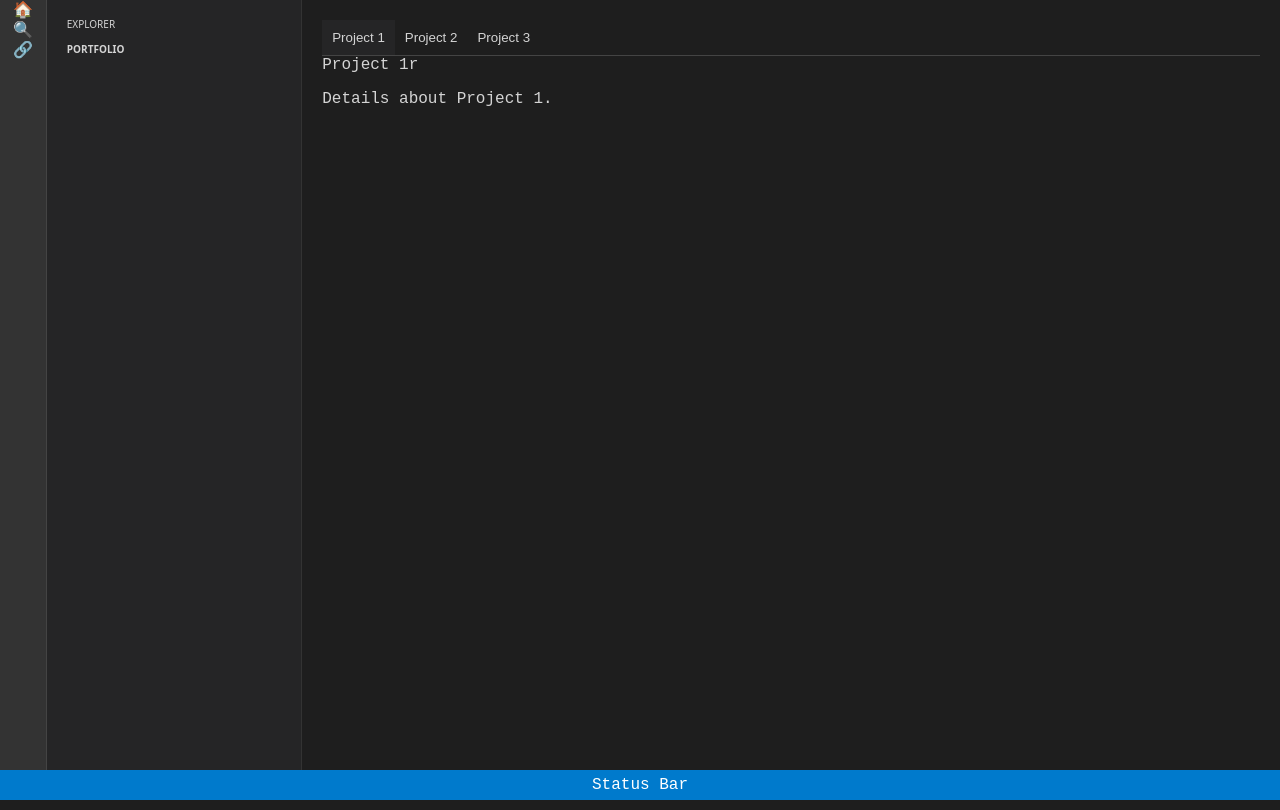
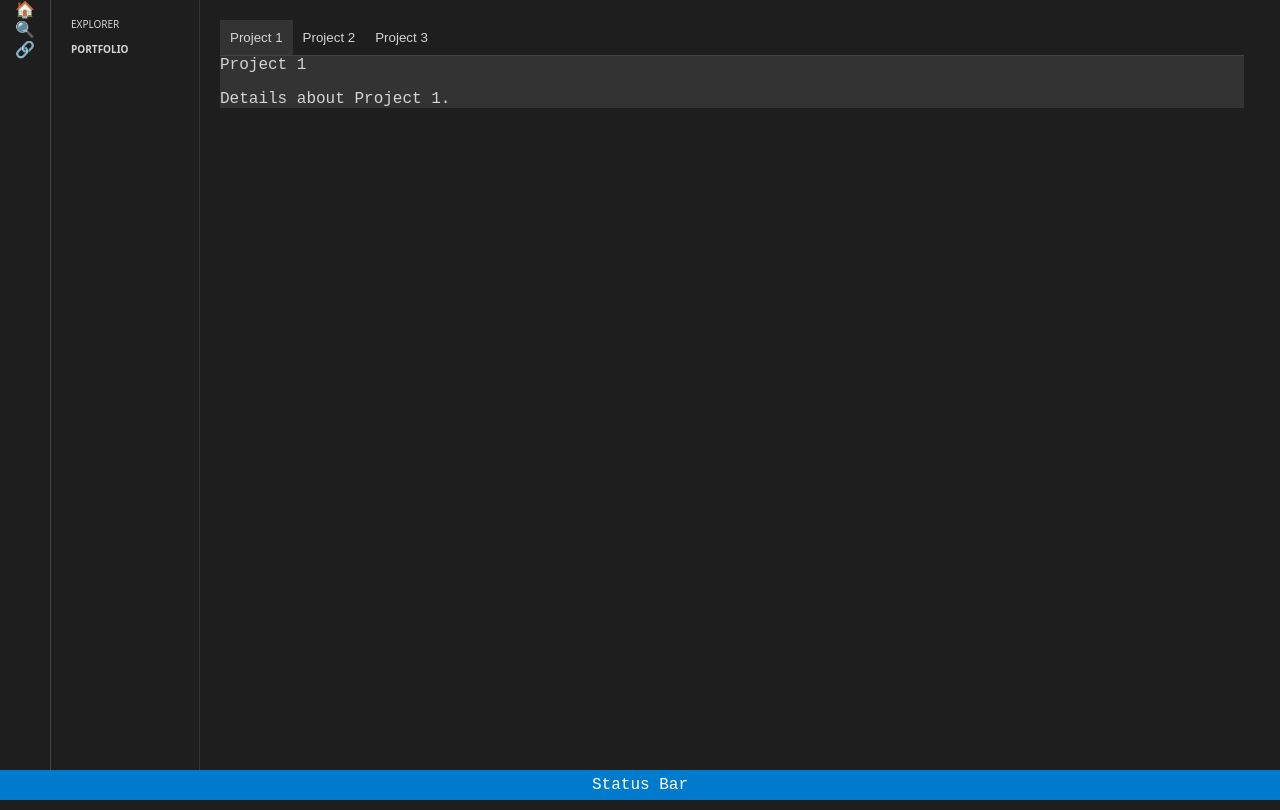
Before and after one commit to AnanyaGuntur8/portfolio, a plain HTML site: page index.html in a window 1280 px wide. Both pictures are taken after a click on the button "Project 1". Drawn offline with Linux system fonts and the light colour scheme.

Commit message:
commit to main

```diff
--- a/index.html
+++ b/index.html
@@ -24,7 +24,7 @@
                 <button class="tablink" onclick="openTab(event, 'tab3')">Project 3</button>
             </div>
             <div id="tab1" class="tabcontent">
-                <div class="header">Project 1r</div>
+                <div class="header">Project 1</div>
                 <div class="content">
                     <p>Details about Project 1.</p>
                 </div>
--- a/scripts.js
+++ b/scripts.js
@@ -2,6 +2,7 @@ function toggleSidebar() {
     const sidebar = document.querySelector('.sidebar');
     sidebar.classList.toggle('hidden');
 }
+
 
 function openTab(evt, tabName) {
     var i, tabcontent, tablinks;
--- a/styles.css
+++ b/styles.css
@@ -13,11 +13,12 @@ body, html {
 .vscode {
     display: flex;
     height: calc(100vh - 30px);
+    position: relative; /* Ensures the sidebar toggle works correctly */
 }
 
 .activity-bar {
     width: 50px;
-    background-color: #333;
+    background-color: #1e1e1e;
     display: flex;
     flex-direction: column;
     align-items: center;
@@ -25,10 +26,16 @@ body, html {
 }
 
 .sidebar {
-    width: 20%;
-    background-color: #252526;
+    width: 10%;
+    background-color: #1e1e1e;
     padding: 10px;
     border-right: 1px solid #333;
+    transition: width 0.3s; /* Add transition for smooth toggle */
+}
+.sidebar.hidden {
+    width: 0;
+    padding: 0;
+    border: none;
 }
 
 .editor {
@@ -66,15 +73,16 @@ body, html {
 }
 
 .tablink:hover {
-    background-color: #444;
+    background-color: #333;
 }
 
 .tablink.active {
-    background-color: #252526;
+    background-color: #333;
 }
 
 .tabcontent {
     display: none;
+    background-color: #333;
 }
 
 .hidden {
```
